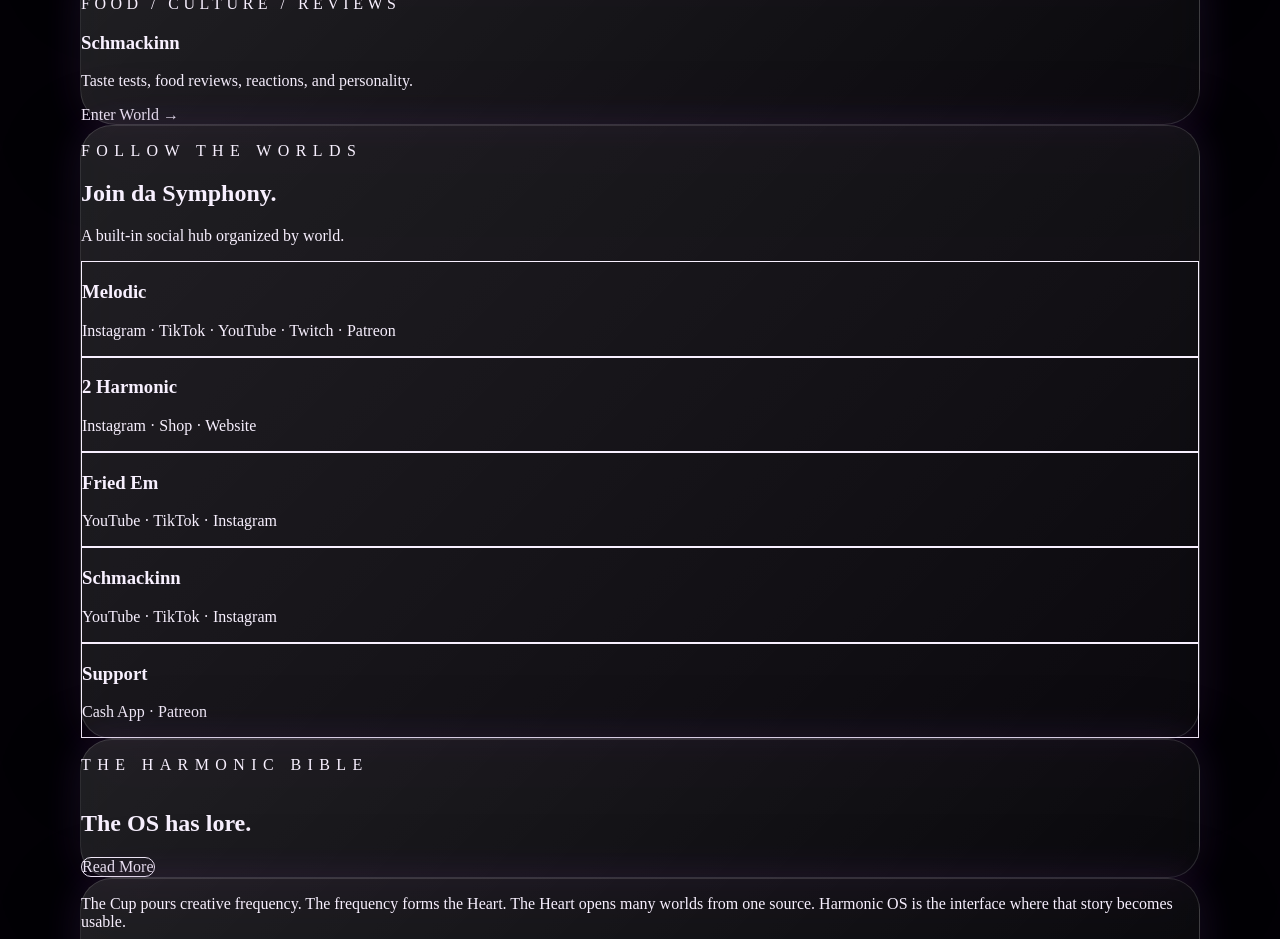
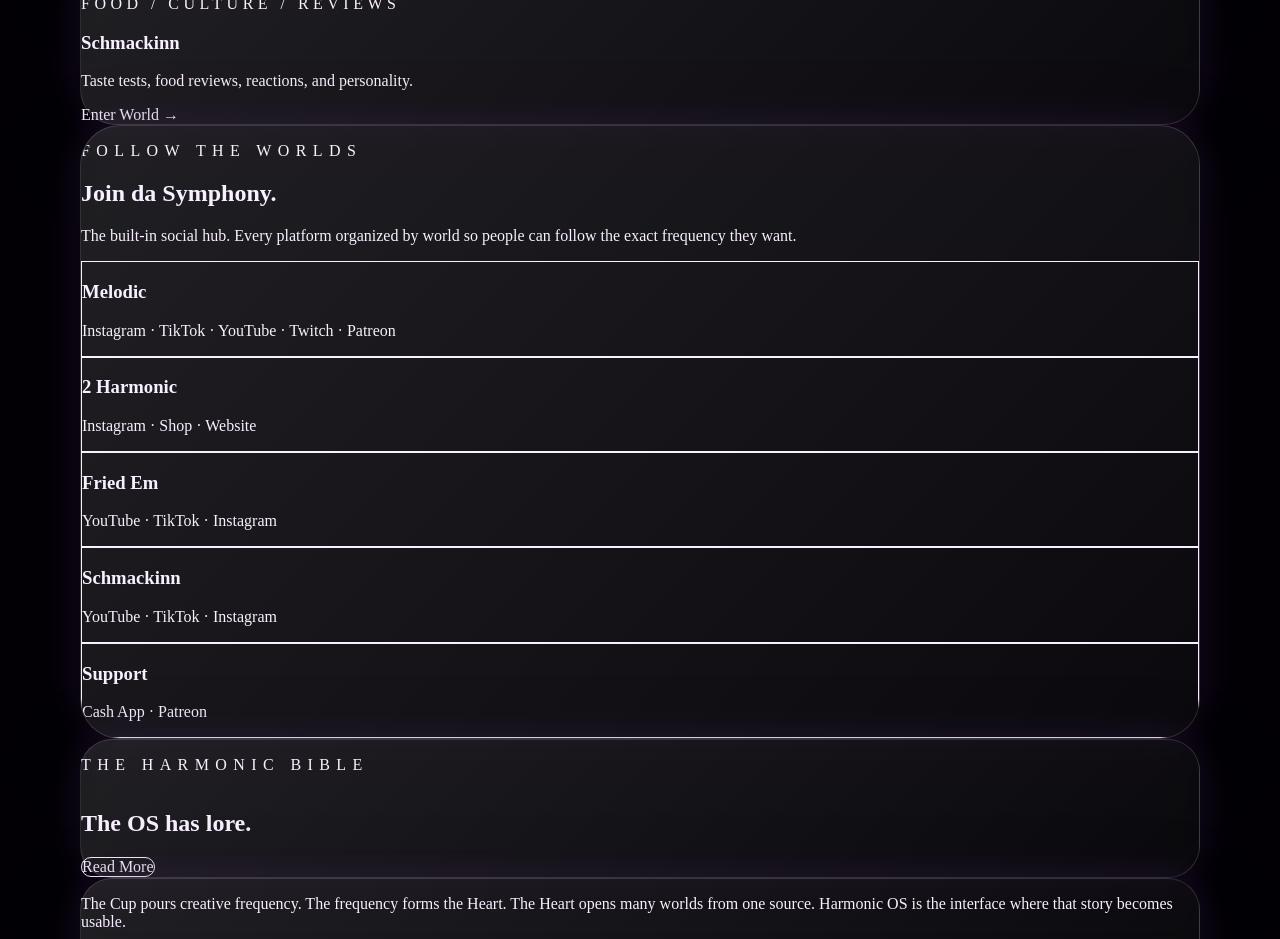
Before and after one commit to thatsmelodic/harmonic-os, a Next.js app: page / in a window 1280 px wide. Shown: the part 2100-3039 px from the top of the page. Built offline with nearby package versions, Linux system fonts and the light colour scheme.

Commit message:
Polish Join da Symphony hub

```diff
--- a/components/JoinDaSymphony.tsx
+++ b/components/JoinDaSymphony.tsx
@@ -1,16 +1,26 @@
+const groups = [
+  ['Melodic', 'Instagram · TikTok · YouTube · Twitch · Patreon'],
+  ['2 Harmonic', 'Instagram · Shop · Website'],
+  ['Fried Em', 'YouTube · TikTok · Instagram'],
+  ['Schmackinn', 'YouTube · TikTok · Instagram'],
+  ['Support', 'Cash App · Patreon'],
+];
+
 export function JoinDaSymphony() {
   return (
     <section id="symphony" className="harmonic-container py-24">
-      <div className="glass-panel rounded-[2rem] p-6 md:p-10">
+      <div className="glass-panel relative overflow-hidden rounded-[2.5rem] p-6 md:p-10">
+        <div className="absolute -right-24 top-0 h-64 w-64 rounded-full bg-purple-400/20 blur-3xl" />
         <p className="text-sm uppercase tracking-[0.4em] text-purple-200/60">Follow the worlds</p>
         <h2 className="mt-3 text-4xl md:text-6xl font-black">Join da Symphony.</h2>
-        <p className="mt-4 text-purple-100/70">A built-in social hub organized by world.</p>
+        <p className="mt-4 max-w-2xl text-purple-100/70">The built-in social hub. Every platform organized by world so people can follow the exact frequency they want.</p>
         <div className="mt-8 grid gap-4 md:grid-cols-5">
-          <div className="rounded-2xl border border-white/10 bg-white/5 p-4"><h3 className="font-bold">Melodic</h3><p className="mt-3 text-sm text-purple-100/70">Instagram · TikTok · YouTube · Twitch · Patreon</p></div>
-          <div className="rounded-2xl border border-white/10 bg-white/5 p-4"><h3 className="font-bold">2 Harmonic</h3><p className="mt-3 text-sm text-purple-100/70">Instagram · Shop · Website</p></div>
-          <div className="rounded-2xl border border-white/10 bg-white/5 p-4"><h3 className="font-bold">Fried Em</h3><p className="mt-3 text-sm text-purple-100/70">YouTube · TikTok · Instagram</p></div>
-          <div className="rounded-2xl border border-white/10 bg-white/5 p-4"><h3 className="font-bold">Schmackinn</h3><p className="mt-3 text-sm text-purple-100/70">YouTube · TikTok · Instagram</p></div>
-          <div className="rounded-2xl border border-white/10 bg-white/5 p-4"><h3 className="font-bold">Support</h3><p className="mt-3 text-sm text-purple-100/70">Cash App · Patreon</p></div>
+          {groups.map(([title, links]) => (
+            <div key={title} className="rounded-3xl border border-white/10 bg-black/20 p-5 transition hover:bg-white/10">
+              <h3 className="font-black">{title}</h3>
+              <p className="mt-4 text-sm leading-6 text-purple-100/70">{links}</p>
+            </div>
+          ))}
         </div>
       </div>
     </section>
```
